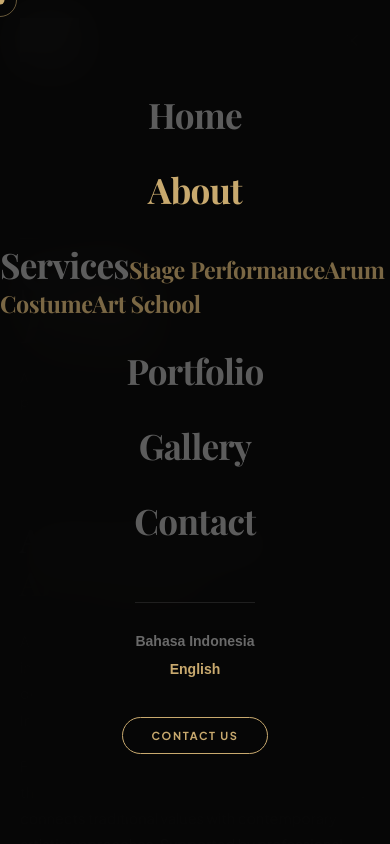
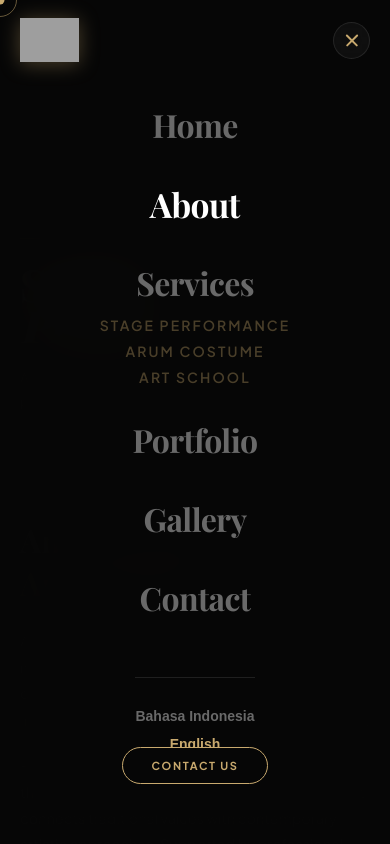
Before and after one commit to hudagraph/rumpaka-web, a Next.js app: page /en/tentang in a window 390 px wide. Both pictures are taken after a click on the button "Buka menu". Shown: the top 844 px of the page. Built offline with nearby package versions, Linux system fonts and the light colour scheme; grey boxes are pictures that could not be loaded.

Commit message:
style: refine mobile navigation UI/UX and fix hamburger toggle state

```diff
--- a/src/app/nav.css
+++ b/src/app/nav.css
@@ -6,7 +6,7 @@
 .nav {
   position: fixed;
   top: 0; left: 0; right: 0;
-  z-index: 100;
+  z-index: 200;
   display: flex;
   align-items: center;
   justify-content: space-between;
@@ -20,6 +20,11 @@
   -webkit-backdrop-filter: blur(20px);
   padding: 18px 50px;
   border-color: rgba(255, 255, 255, 0.06);
+}
+.nav.menu-open {
+  background: transparent !important;
+  backdrop-filter: none !important;
+  border-color: transparent !important;
 }
 /* Hero nav (transparent, absolute on landing page) */
 .nav.nav-hero {
@@ -193,7 +198,9 @@
   align-items: center; justify-content: center;
   flex-shrink: 0;
   cursor: pointer;
-  transition: border-color 0.3s, background 0.3s;
+  transition: border-color 0.3s, background 0.3s, transform 0.3s;
+  position: relative;
+  z-index: 210;
 }
 .ham:hover {
   border-color: var(--gold-dim);
@@ -204,27 +211,27 @@
   width: 16px; height: 1.5px;
   background: rgba(255, 255, 255, 0.75);
   border-radius: 2px;
-  transition: transform 0.38s var(--ease), opacity 0.25s;
+  transition: transform 0.38s var(--ease), opacity 0.25s, background 0.3s;
 }
-.ham.open span:nth-child(1) { transform: translateY(6.5px) rotate(45deg); }
+.ham.open span:nth-child(1) { transform: translateY(6.5px) rotate(45deg); background: var(--gold); }
 .ham.open span:nth-child(2) { opacity: 0; transform: scaleX(0); }
-.ham.open span:nth-child(3) { transform: translateY(-6.5px) rotate(-45deg); }
+.ham.open span:nth-child(3) { transform: translateY(-6.5px) rotate(-45deg); background: var(--gold); }
 
 /* ── MOBILE MENU ── */
 .mob-menu {
   position: fixed;
   inset: 0;
   z-index: 150;
-  background: rgba(7, 7, 7, 0.97);
-  backdrop-filter: blur(24px);
+  background: rgba(7, 7, 7, 0.98);
+  backdrop-filter: blur(32px);
   display: flex;
   flex-direction: column;
   align-items: center;
   justify-content: center;
-  gap: 40px;
+  padding: 100px 24px 60px;
   opacity: 0;
   pointer-events: none;
-  transition: opacity 0.42s var(--ease);
+  transition: opacity 0.4s var(--ease);
 }
 .mob-menu.open {
   opacity: 1;
@@ -234,28 +241,44 @@
   display: flex;
   flex-direction: column;
   align-items: center;
-  gap: 28px;
+  gap: 20px;
+  width: 100%;
+  overflow-y: auto;
+  flex: 1;
+  justify-content: center;
+}
+.mob-nav-item {
+  display: flex;
+  flex-direction: column;
+  align-items: center;
+  width: 100%;
 }
 .mob-nav a {
   font-family: var(--font-playfair-display), serif;
-  font-size: clamp(30px, 9vw, 52px);
+  font-size: clamp(32px, 8vw, 48px);
   font-weight: 700;
-  color: rgba(255, 255, 255, 0.35);
+  color: rgba(255, 255, 255, 0.4);
   text-decoration: none;
   letter-spacing: -0.02em;
-  transition: color 0.3s;
+  transition: color 0.3s, transform 0.3s;
+  padding: 8px 0;
 }
 .mob-nav a:hover,
 .mob-nav a.act {
-  color: var(--gold);
+  color: #fff;
+  transform: scale(1.05);
 }
 .mob-nav a.mob-sub {
-  font-size: clamp(20px, 6vw, 36px);
-  margin-top: -16px;
-  color: rgba(200, 169, 110, 0.6);
+  font-family: var(--font-plus-jakarta-sans), sans-serif;
+  font-size: 14px;
+  font-weight: 600;
+  text-transform: uppercase;
+  letter-spacing: 0.15em;
+  color: var(--gold-dim);
+  margin-top: 0;
+  padding: 4px 0;
 }
-.mob-nav a.mob-sub:hover,
-.mob-nav a.mob-sub.act {
+.mob-nav a.mob-sub:hover {
   color: var(--gold);
 }
 .mob-cta {
--- a/src/components/Nav.tsx
+++ b/src/components/Nav.tsx
@@ -38,7 +38,7 @@ export default function Nav({ isHero = false }: { isHero?: boolean }) {
     closeMenu();
   };
 
-  const navClass = `nav ${isHero ? "nav-hero" : ""} ${isScrolled ? "scrolled" : ""}`;
+  const navClass = `nav ${isHero ? "nav-hero" : ""} ${isScrolled ? "scrolled" : ""} ${isOpen ? "menu-open" : ""}`;
 
   const navLinks = [
     { name: t("home"), href: "/" },
@@ -131,7 +131,7 @@ export default function Nav({ isHero = false }: { isHero?: boolean }) {
       >
         <nav className="mob-nav" aria-label="Navigasi mobile">
           {navLinks.map((link) => (
-            <div key={link.href}>
+            <div key={link.href} className="mob-nav-item">
               <Link
                 href={link.href as any}
                 className={pathname === link.href ? "act" : ""}
```
